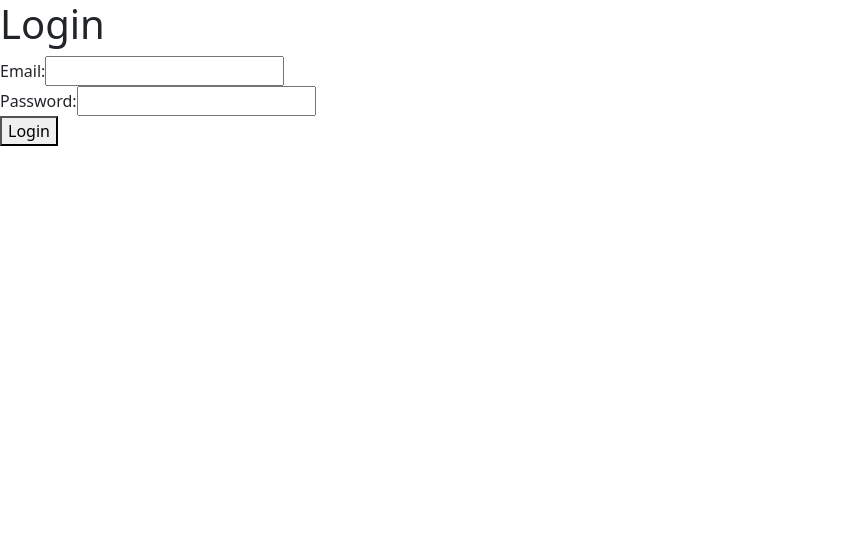
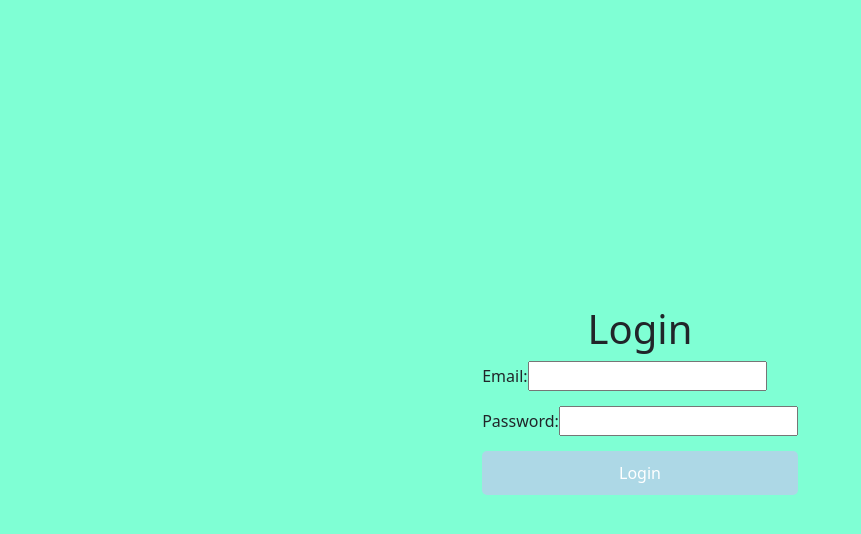
Before and after one commit to afiivy/CapstonActivityPlanner, a Next.js app: page /login in a window 1280 px wide. Shown: the top 534 px of the page, without its empty margins (0-861 px from the left). Built offline with nearby package versions, Linux system fonts and the light colour scheme.

Commit message:
working on map

```diff
--- a/package.json
+++ b/package.json
@@ -16,6 +16,7 @@
     "@fortawesome/react-fontawesome": "^0.2.2",
     "@next-auth/prisma-adapter": "^1.0.7",
     "@prisma/client": "5.16.1",
+    "bcryptjs": "^2.4.3",
     "bootstrap": "^5.3.3",
     "next": "^14.2.5",
     "next-auth": "^4.24.7",
--- a/src/pages/_app.js
+++ b/src/pages/_app.js
@@ -1,11 +1,13 @@
 import 'bootstrap/dist/css/bootstrap.min.css';
 import { useEffect } from "react";
 import '../styles/Footer.css';
-import '../styles/Header.module.css'
+import '../styles/Header.css'
 import '../styles/Body.css';
 import '../styles/About.css';
 import '../styles/Contact.css';
 import '../styles/Thingstodo.css';
+import '../styles/Login.css'
+import '../styles/Quiz.css'
 export default function App({ Component, pageProps }) {
   useEffect(() => {
     if (typeof window !== 'undefined') {
--- a/src/pages/api/nextauth.js
+++ b/src/pages/api/nextauth.js
@@ -1,15 +1,16 @@
 import NextAuth from 'next-auth';
-import Providers from 'next-auth/providers';
+import CredentialsProvider from 'next-auth/providers/credentials';
 import { PrismaClient } from '@prisma/client';
 import { PrismaAdapter } from '@next-auth/prisma-adapter';
 import bcrypt from 'bcryptjs';
+
 
 const prisma = new PrismaClient();
 
 export default NextAuth({
   adapter: PrismaAdapter(prisma),
   providers: [
-    Providers.Credentials({
+    CredentialsProvider({
       name: 'Credentials',
       credentials: {
         email: { label: 'Email', type: 'text' },
--- a/src/pages/login.js
+++ b/src/pages/login/index.jsx
@@ -1,29 +1,40 @@
 import { useState } from 'react';
 import { signIn } from 'next-auth/react';
+import Link from 'next/link';
+
+
 
 export default function Login() {
   const [email, setEmail] = useState('');
   const [password, setPassword] = useState('');
   const [error, setError] = useState('');
 
+
+
+
+
+
   const handleSubmit = async (e) => {
     e.preventDefault();
 
-    const result = await signIn('credentials', {
-      redirect: false,
-      email,
-      password,
-    });
 
-    if (result.error) {
-      setError(result.error);
-    } else {
-      window.location.href = '/';
-    }
+
+//to do auth later
+    // const result = await signIn('credentials', {
+    //   redirect: false,
+    //   email,
+    //   password,
+    // });
+
+    // if (result.error) {
+    //   setError(result.error);
+    // } else {
+    //   window.location.href = '/';
+    // }
   };
 
   return (
-    <div>
+    <div className='containera'>
       <h1>Login</h1>
       <form onSubmit={handleSubmit}>
         <div>
@@ -47,8 +58,10 @@ export default function Login() {
           />
         </div>
         {error && <p>{error}</p>}
-        <button type="submit">Login</button>
-      </form>
+        <Link className="btn btn-primary login" href="/quiz">Login</Link>
+        </form>
+
+
     </div>
   );
 }
--- /dev/null
+++ b/src/styles/Login.css
@@ -0,0 +1,23 @@
+.containera {
+    display: flex;
+    background-color: aquamarine;
+    flex-direction: column;
+    justify-content: center;
+    align-items: center;
+    height: 100vh;
+}
+
+form div {
+    margin-bottom: 15px;
+  }
+
+  .login {
+    width: 100%;
+    padding: 10px;
+    cursor: pointer;
+    background-color: blueviolet;
+  }
+
+  button:hover {
+    background-color: #005bb5;
+  }
```
Also changed, not shown: src/components/Header.jsx (+7 -8 lines), src/pages/LogIn.jsx (deleted, +0 -9 lines), src/pages/quiz/index.jsx (+19 -11 lines), src/styles/Header.css (renamed from src/styles/Header.module.css), src/styles/Quiz.css (renamed from src/styles/Quiz.module.css), 1 other file (tests, documents, lock files or other folders).
